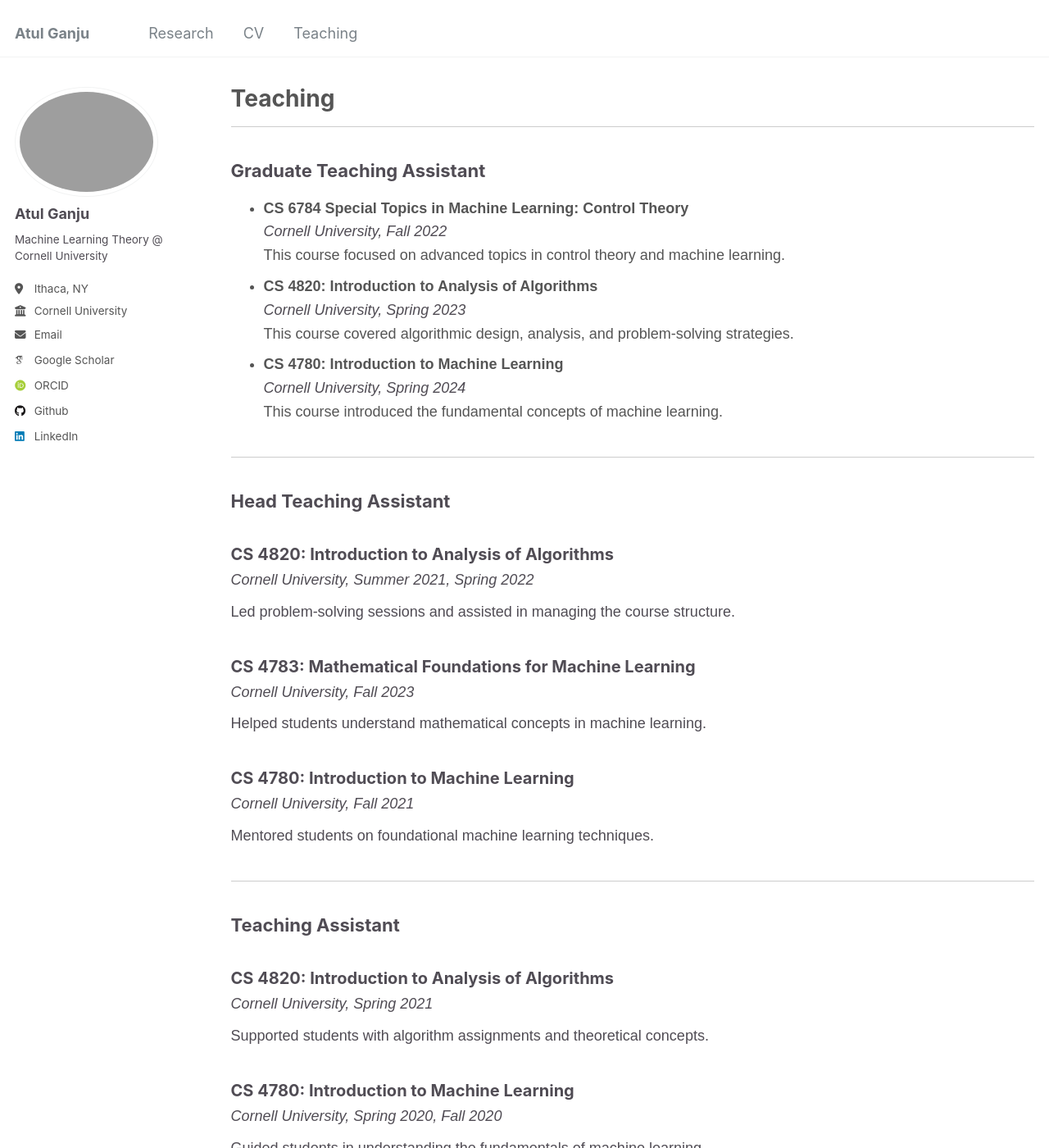
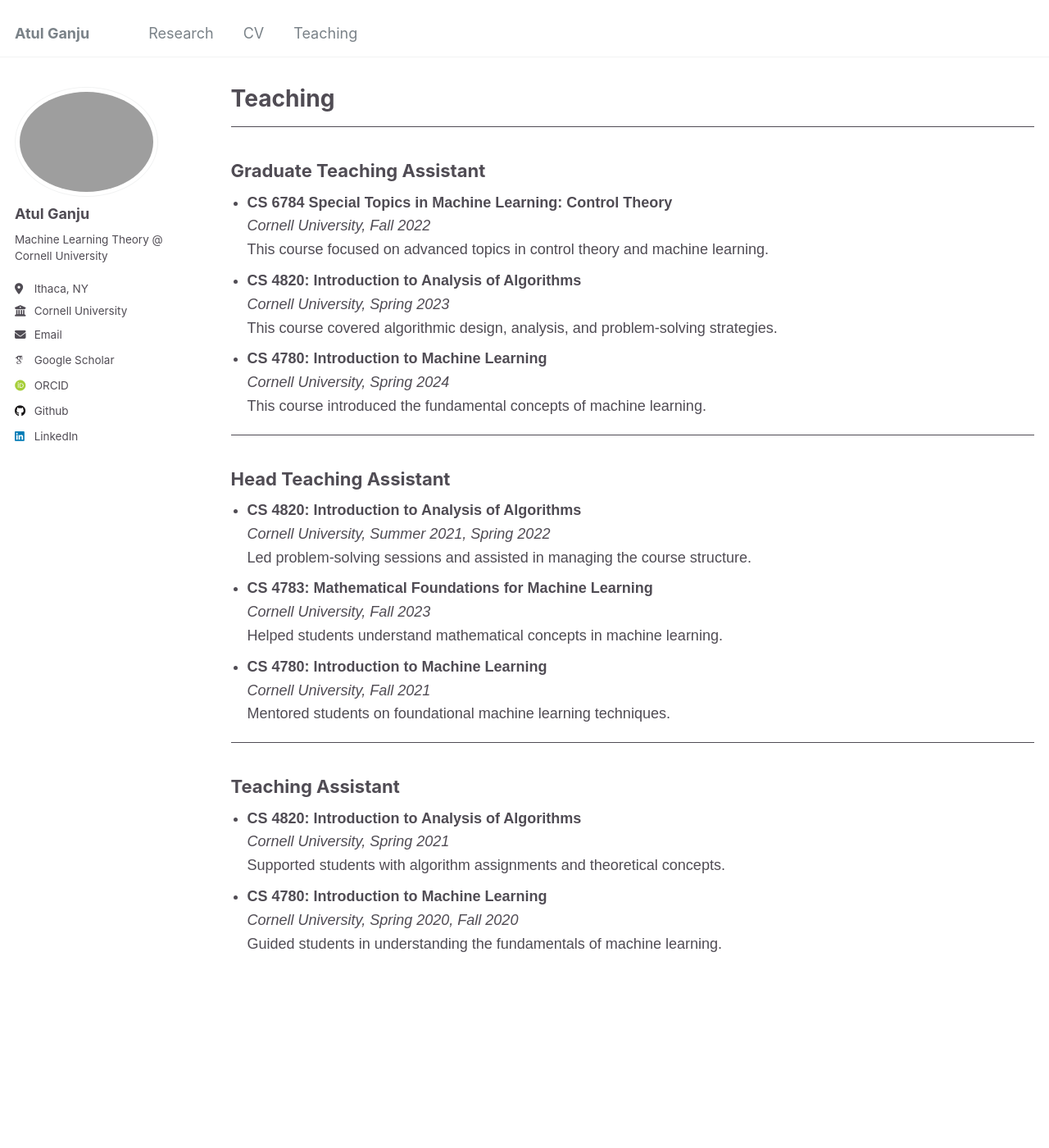
Before and after one commit to atulganju/atulganju.github.io, a Jekyll site: the page built from _pages/teaching.html, in a window 1280 px wide and 1400 px high. Shown: the whole window at 82% size. Built offline with Jekyll 4.4.1, drawn with Linux system fonts in a browser that asks for light colours; some web fonts are replaced.

Commit message:
Update teaching.html

```diff
--- a/_pages/teaching.html
+++ b/_pages/teaching.html
@@ -14,7 +14,7 @@ author_profile: true
         body {
             font-family: Arial, sans-serif;
             line-height: 1.6;
-            color: #555;
+            color: #504c54;
         }
         h2 {
             font-size: 24px;
@@ -29,24 +29,20 @@ author_profile: true
         }
         hr {
             border: none;
-            border-top: 1px solid #ccc;
+            border-top: 1px solid #504c54;
             margin: 20px 0;
         }
-        h3 {
-            font-size: 20px;
-            color: #504c54;
-            margin-bottom: 5px;
+        ul {
+            list-style-type: disc;
+            padding-left: 20px;
+            margin: 10px 0;
         }
-        p {
-            margin: 0 0 10px;
-            color: #504c54;
+        li {
+            margin-bottom: 15px;
         }
         .university-semester {
             font-style: italic;
             color: #504c54;
-        }
-        .teaching-experience {
-            margin-bottom: 40px;
         }
     </style>
 </head>
@@ -79,30 +75,41 @@ author_profile: true
 
     <div class="teaching-experience">
         <h4>Head Teaching Assistant</h4>
-        <h3>CS 4820: Introduction to Analysis of Algorithms</h3>
-        <p class="university-semester">Cornell University, Summer 2021, Spring 2022</p>
-        <p>Led problem-solving sessions and assisted in managing the course structure.</p>
-
-        <h3>CS 4783: Mathematical Foundations for Machine Learning</h3>
-        <p class="university-semester">Cornell University, Fall 2023</p>
-        <p>Helped students understand mathematical concepts in machine learning.</p>
-
-        <h3>CS 4780: Introduction to Machine Learning</h3>
-        <p class="university-semester">Cornell University, Fall 2021</p>
-        <p>Mentored students on foundational machine learning techniques.</p>
+        <ul>
+            <li>
+                <strong>CS 4820: Introduction to Analysis of Algorithms</strong><br>
+                <span class="university-semester">Cornell University, Summer 2021, Spring 2022</span><br>
+                Led problem-solving sessions and assisted in managing the course structure.
+            </li>
+            <li>
+                <strong>CS 4783: Mathematical Foundations for Machine Learning</strong><br>
+                <span class="university-semester">Cornell University, Fall 2023</span><br>
+                Helped students understand mathematical concepts in machine learning.
+            </li>
+            <li>
+                <strong>CS 4780: Introduction to Machine Learning</strong><br>
+                <span class="university-semester">Cornell University, Fall 2021</span><br>
+                Mentored students on foundational machine learning techniques.
+            </li>
+        </ul>
     </div>
 
     <hr>
 
     <div class="teaching-experience">
         <h4>Teaching Assistant</h4>
-        <h3>CS 4820: Introduction to Analysis of Algorithms</h3>
-        <p class="university-semester">Cornell University, Spring 2021</p>
-        <p>Supported students with algorithm assignments and theoretical concepts.</p>
-
-        <h3>CS 4780: Introduction to Machine Learning</h3>
-        <p class="university-semester">Cornell University, Spring 2020, Fall 2020</p>
-        <p>Guided students in understanding the fundamentals of machine learning.</p>
+        <ul>
+            <li>
+                <strong>CS 4820: Introduction to Analysis of Algorithms</strong><br>
+                <span class="university-semester">Cornell University, Spring 2021</span><br>
+                Supported students with algorithm assignments and theoretical concepts.
+            </li>
+            <li>
+                <strong>CS 4780: Introduction to Machine Learning</strong><br>
+                <span class="university-semester">Cornell University, Spring 2020, Fall 2020</span><br>
+                Guided students in understanding the fundamentals of machine learning.
+            </li>
+        </ul>
     </div>
 </body>
 </html>
```
